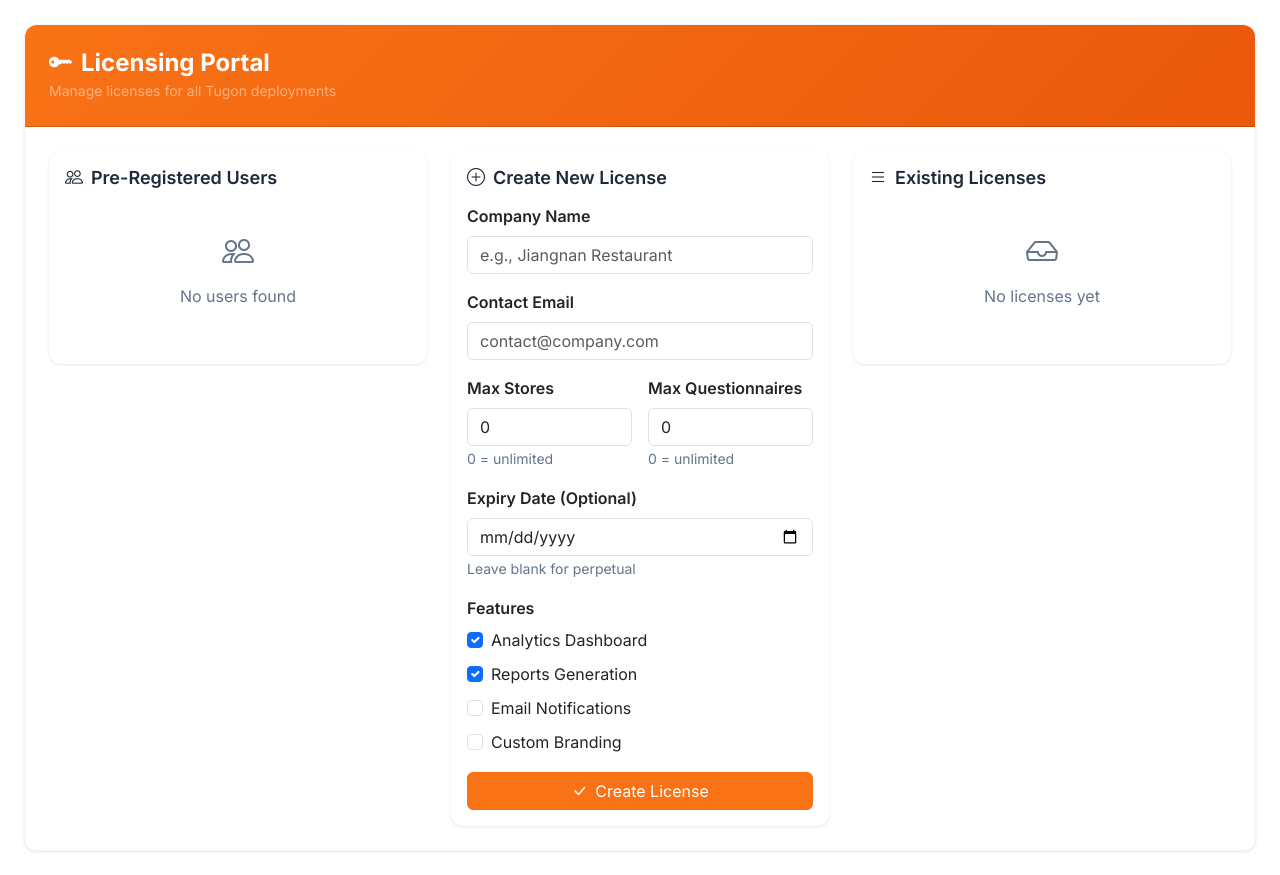
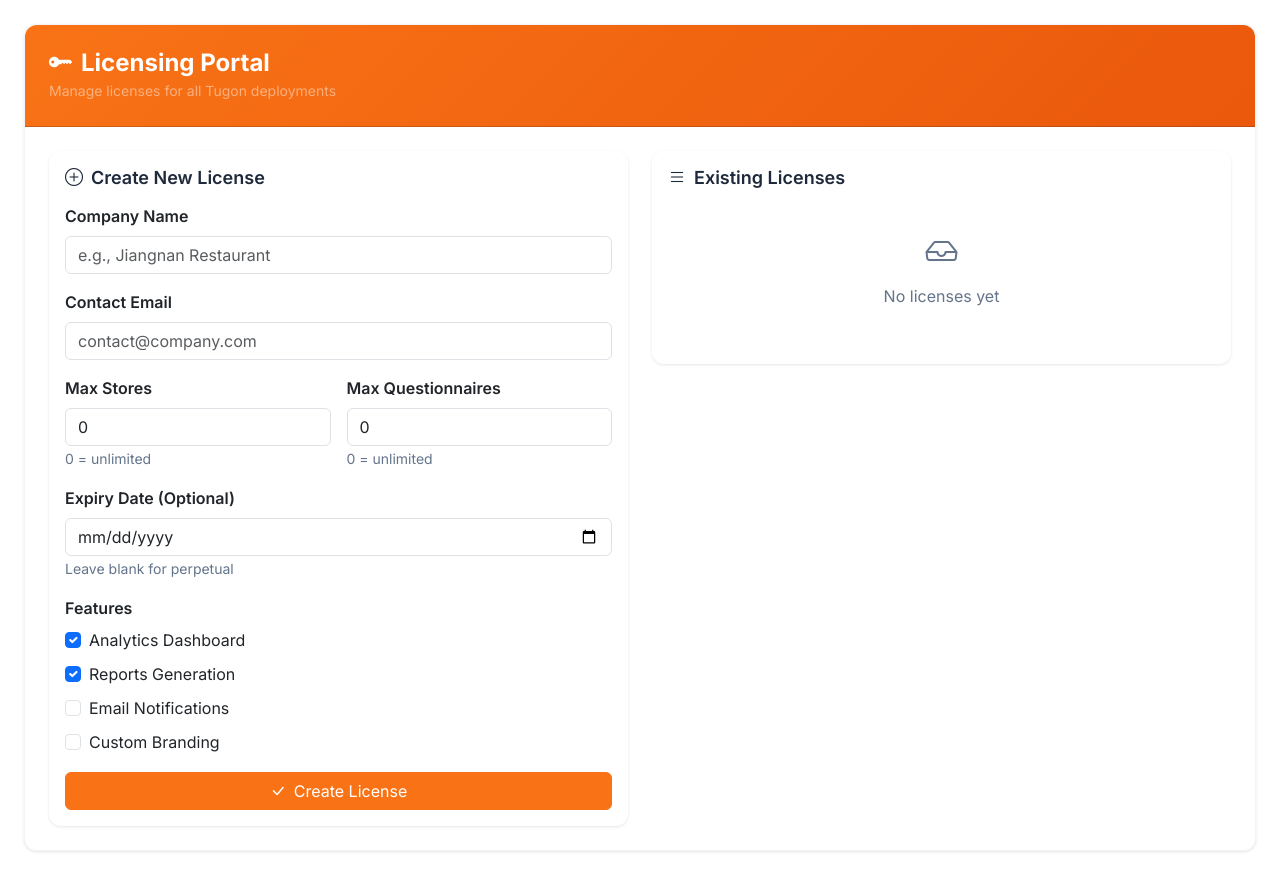
Before and after one commit to lorenzojacinto08-ux/feedback_system, a Flask app: template templates/licensing/index.html in a window 1280 px wide. Run offline with Flask 3, Linux system fonts and the light colour scheme; the template is opened without the code that fills it, so the values that code supplies are empty.

Commit message:
Remove Pre-Registered Users section from licensing portal

```diff
--- a/templates/licensing/index.html
+++ b/templates/licensing/index.html
@@ -120,52 +120,7 @@
                         {% endwith %}
 
                         <div class="row g-4">
-                            <div class="col-12 col-lg-4">
-                                <div class="card border-0" style="background: var(--neutral-100);">
-                                    <div class="card-body">
-                                        <h5 class="card-title mb-3"><i class="bi bi-people me-2"></i>Pre-Registered Users</h5>
-                                        {% if users %}
-                                        <div class="vstack gap-2" style="max-height: 400px; overflow-y: auto;">
-                                            {% for user in users %}
-                                            <div class="card border-0" style="background: white;">
-                                                <div class="card-body p-3">
-                                                    <div class="d-flex justify-content-between align-items-start">
-                                                        <div class="flex-grow-1">
-                                                            <div class="d-flex align-items-center gap-2 mb-1">
-                                                                <strong>{{ user.username }}</strong>
-                                                                {% if not user.is_active %}
-                                                                <span class="badge rounded-pill bg-secondary">Inactive</span>
-                                                                {% else %}
-                                                                <span class="badge rounded-pill bg-success">Active</span>
-                                                                {% endif %}
-                                                            </div>
-                                                            <small class="text-muted d-block">{{ user.email }}</small>
-                                                            <small class="text-muted">
-                                                                <i class="bi bi-person-badge me-1"></i>{{ user.role }}
-                                                                {% if user.max_stores %}| <i class="bi bi-shop me-1"></i>{{ user.max_stores }} stores{% endif %}
-                                                            </small>
-                                                        </div>
-                                                        <form method="POST" action="{{ url_for('generate_license_for_user', user_id=user.id) }}">
-                                                            <button class="btn btn-sm btn-primary" type="submit" title="Generate License">
-                                                                <i class="bi bi-key"></i>
-                                                            </button>
-                                                        </form>
-                                                    </div>
-                                                </div>
-                                            </div>
-                                            {% endfor %}
-                                        </div>
-                                        {% else %}
-                                        <div class="text-center py-4">
-                                            <i class="bi bi-people text-muted" style="font-size: 2rem;"></i>
-                                            <p class="text-muted mt-2">No users found</p>
-                                        </div>
-                                        {% endif %}
-                                    </div>
-                                </div>
-                            </div>
-
-                            <div class="col-12 col-lg-4">
+                            <div class="col-12 col-lg-6">
                                 <div class="card border-0" style="background: var(--neutral-100);">
                                     <div class="card-body">
                                         <h5 class="card-title mb-3"><i class="bi bi-plus-circle me-2"></i>Create New License</h5>
@@ -224,7 +179,7 @@
                                 </div>
                             </div>
 
-                            <div class="col-12 col-lg-4">
+                            <div class="col-12 col-lg-6">
                                 <div class="card border-0" style="background: var(--neutral-100);">
                                     <div class="card-body">
                                         <h5 class="card-title mb-3"><i class="bi bi-list me-2"></i>Existing Licenses</h5>
```
